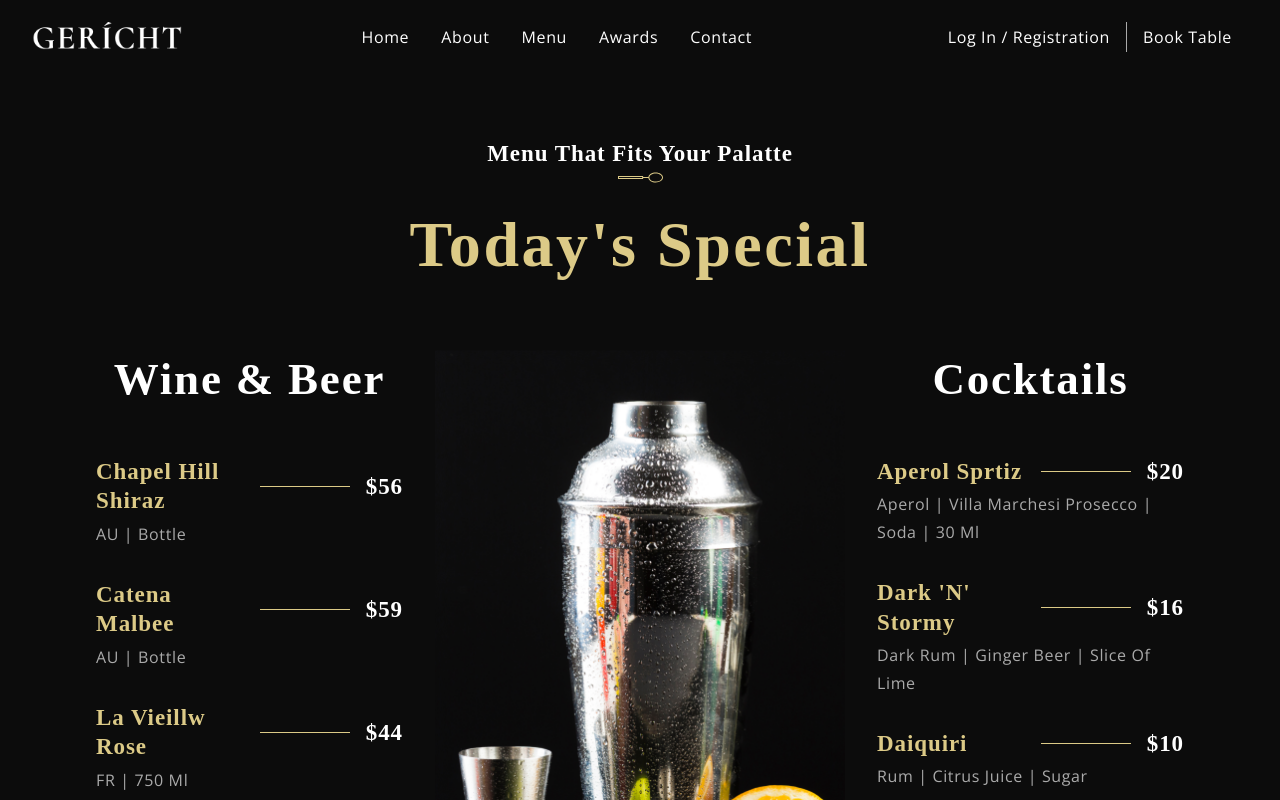
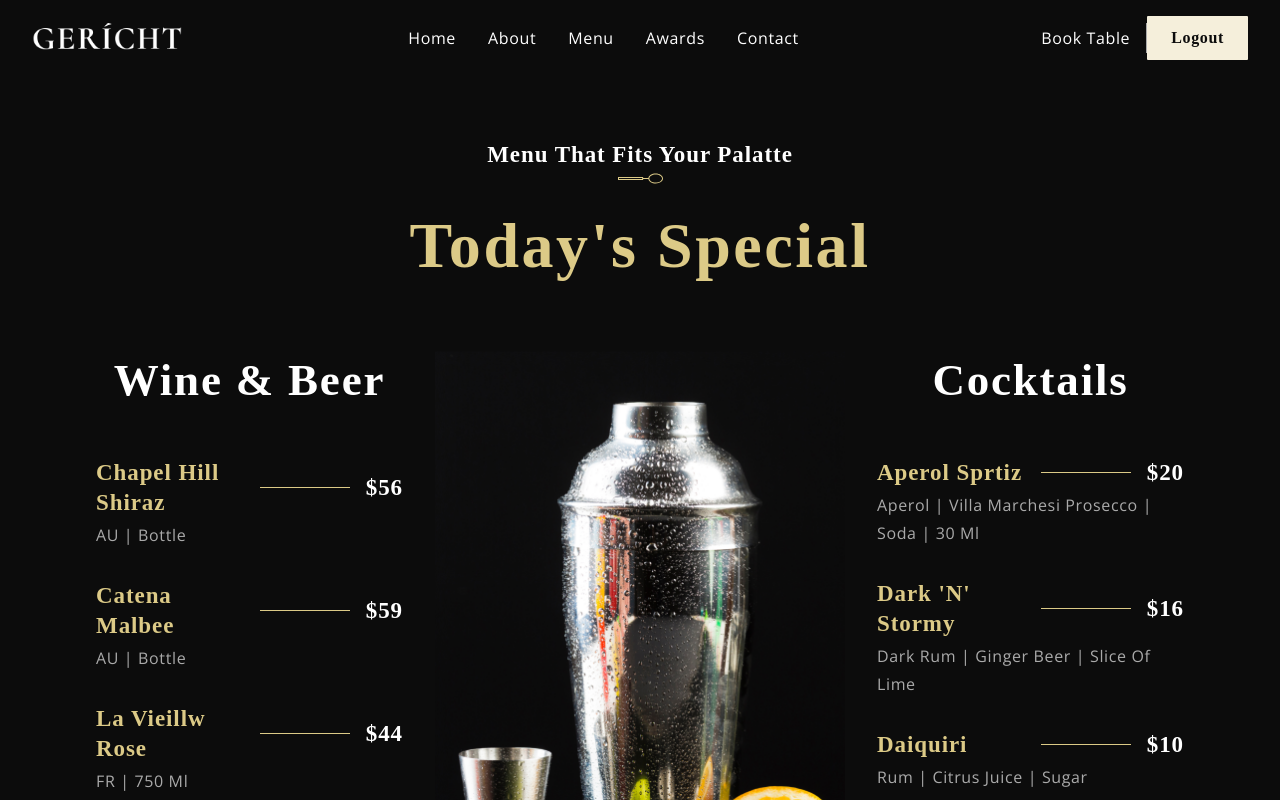
Before and after one commit to MaheshGadkarYash/Practice-Project, a React (Create React App) app: page /menu in a window 1280 px wide. Shown: the top 800 px of the page. Built offline with nearby package versions, Linux system fonts and the light colour scheme; a web font is replaced by a local one.

Commit message:
added logout

```diff
--- a/src/components/Navbar/Navbar.css
+++ b/src/components/Navbar/Navbar.css
@@ -45,7 +45,7 @@
 .app__navbar-login a {
   margin: 0 1rem;
   text-decoration: none;
-    transition: .5s ease;
+  transition: 0.5s ease;
 }
 
 .app__navbar-login a:hover {
@@ -69,7 +69,7 @@
   width: 100%;
   height: 100vh;
   background: var(--color-black);
-    transition: .5s ease;
+  transition: 0.5s ease;
 
   flex-direction: column;
   z-index: 5;
--- a/src/components/Navbar/Navbar.jsx
+++ b/src/components/Navbar/Navbar.jsx
@@ -1,12 +1,45 @@
-import React from "react";
+import React, { useState, useEffect } from "react";
 import { GiHamburgerMenu } from "react-icons/gi";
 import { MdOutlineRestaurantMenu } from "react-icons/md";
+import { FaUser } from "react-icons/fa";
+import { BiLogOut } from "react-icons/bi";
 import images from "../../constants/images";
-import { Link } from "react-router-dom";
+import { Link, useNavigate } from "react-router-dom";
 import "./Navbar.css";
+// import "./dropdown.css";
 
 const Navbar = () => {
+  const navigate = useNavigate();
+  const [login, setLogin] = useState("");
   const [toggleMenu, setToggleMenu] = React.useState(false);
+  useEffect(() => {
+    hydrateStateWithLocalStorage();
+  }, []);
+
+  const handleLogout = () => {
+    localStorage.removeItem("login");
+    navigate("/login");
+  };
+
+  const hydrateStateWithLocalStorage = () => {
+    if (localStorage.hasOwnProperty("login")) {
+      let token = localStorage.getItem("login");
+      try {
+        token = JSON.parse(token);
+        setLogin(token);
+      } catch (error) {
+        setLogin("");
+      }
+      console.log("login", login);
+    }
+  };
+
+  //Toggle function
+  const menuToggle = () => {
+    const toggleMenu = document.querySelector(".menu");
+    toggleMenu.classList.toggle("active");
+  };
+
   return (
     <nav className="app__navbar">
       <div className="app__navbar-logo">
@@ -30,13 +63,36 @@ const Navbar = () => {
         </li>
       </ul>
       <div className="app__navbar-login">
-        <Link to="/login" className="p__opensans">
+        {/* <Link to="/login" className="p__opensans">
           Log In / Registration
-        </Link>
-        <div />
+        </Link> */}
         <Link to="/" className="p__opensans">
           Book Table
         </Link>
+        <div />
+        <button className="custom__button" onClick={handleLogout}>
+          Logout
+        </button>
+        {/* <div className="action">
+          <Link to="#" className="profile">
+            <FaUser color="whitesmoke" size={30} onClick={menuToggle}></FaUser>
+          </Link>
+          <div className="menu">
+            <h3>{user && user.email}</h3>
+            <ul>
+              <li>
+                <BiLogOut
+                  color="black"
+                  size={30}
+                  onClick={handleLogout}
+                ></BiLogOut>
+                <Link to="#">
+                  <span onClick={handleLogout}>Logout</span>
+                </Link>
+              </li>
+            </ul>
+          </div>
+        </div> */}
       </div>
       <div className="app__navbar-smallscreen">
         <GiHamburgerMenu
```
Lines whose indentation alone changed are shown as unchanged.
